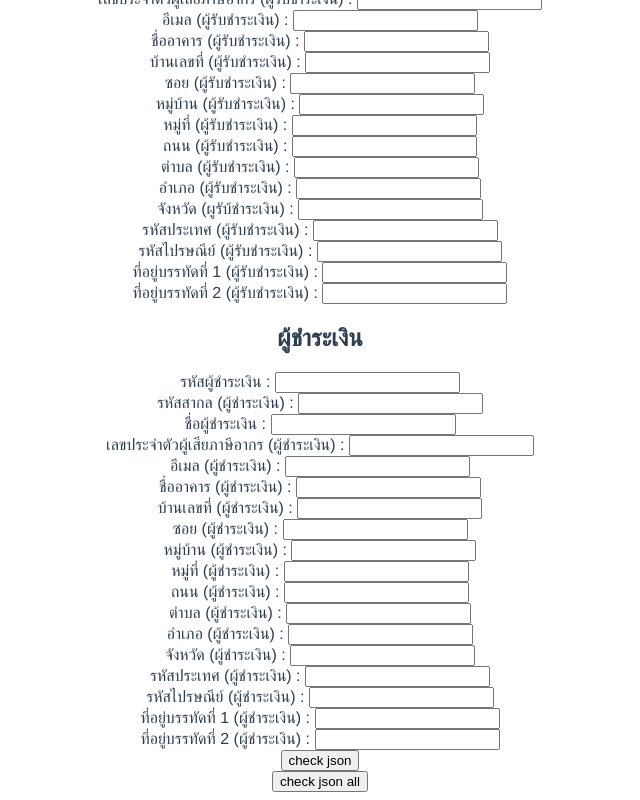
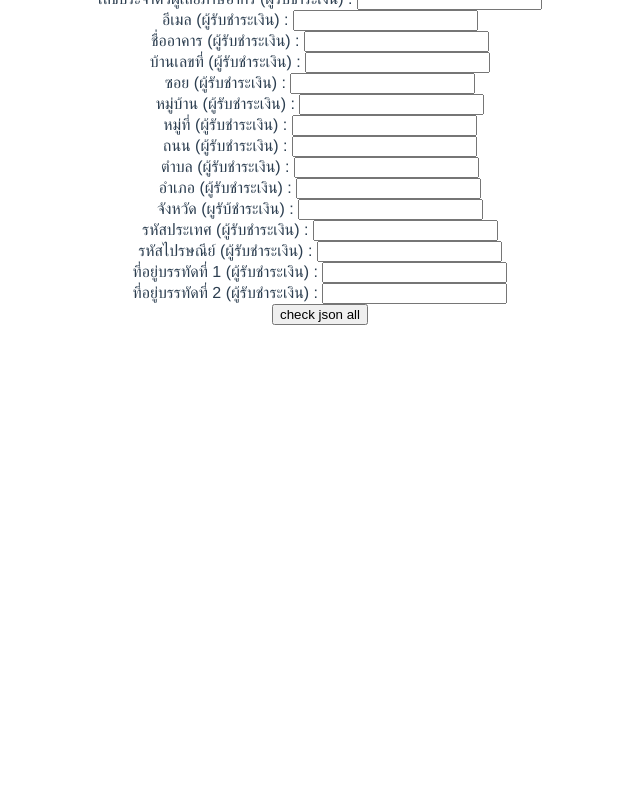
Before and after one commit to it-kmitl-2018/group10-frontend, a Vue app: page /#/ElectronicReceiptForm in a window 1280 px wide. Shown: the part 298-1098 px from the top of the page, without its empty margins (320-960 px from the left). After the commit the page ends 800 px from the top, so only its background shows below. Built offline with nearby package versions, Linux system fonts and the light colour scheme.

Commit message:
Finished send data to backend with data object on frontend

```diff
--- a/src/components/ElectronicReceiptForm.vue
+++ b/src/components/ElectronicReceiptForm.vue
@@ -3,16 +3,16 @@
     <br>
     <h1>ใบเสร็จอิเล็กทรอนิกส์</h1>
     <PayeeTradePartyForm :PayeeTradePartyFormProp="payee"></PayeeTradePartyForm>
-    <PayerTradePartyForm :PayerTradePartyFormProp="payer"></PayerTradePartyForm>
+    <!-- <PayerTradePartyForm :PayerTradePartyFormProp="payer"></PayerTradePartyForm> -->
     <button @click="testjson()">check json all</button>
   </div>
 </template>
 <script>
-import PayeeTradePartyForm from '@/components/Form-Page/PayeeTradePartyForm'
-import PayerTradePartyForm from '@/components/Form-Page/PayerTradePartyForm'
-import PayeeTradePartyData from '@/Data/PayeeTradeParty.data.js'
-import PayerTradePartyData from '@/Data/PayerTradeParty.data.js'
-import {AXIOS} from '@/Components/http-commons.js'
+import PayeeTradePartyForm from '@/components/Form-Page/payeeTradePartyForm'
+import PayerTradePartyForm from '@/components/Form-Page/payerTradePartyForm'
+import PayeeTradePartyData from '@/Data/payeeTradeParty.data.js'
+import PayerTradePartyData from '@/Data/payerTradeParty.data.js'
+import {AXIOS} from '@/components/http-commons.js'
 export default {
   data () {
     return {
@@ -26,12 +26,10 @@ export default {
   },
   methods: {
     testjson () {
-      alert(JSON.stringify(PayeeTradePartyData))
-      var params = new URLSearchParams()
-      params.append('PayeeTradePartyData', PayeeTradePartyData)
-      AXIOS.post('/infopayee', params)
+      console.log(JSON.stringify(PayeeTradePartyData.data))
+      AXIOS.post('/ElectronicReceipt', JSON.stringify(PayeeTradePartyData.data))
         .then(response => {
-          console.log(response.data)
+          console.log(params)
         }).catch(e => {
           this.error.push(e)
         })
--- a/src/components/Form-Page/PayeeTradePartyForm.vue
+++ b/src/components/Form-Page/PayeeTradePartyForm.vue
@@ -35,7 +35,7 @@
   <label>อำเภอ (ผู้รับชำระเงิน) : </label><input type="text" v-model="PayeeTradePartyFormProp.payeeDistrict"/><br>
   <label>จังหวัด (ผูรับ้ชำระเงิน) : </label><input type="text" v-model="PayeeTradePartyFormProp.payeeSubCountry"/><br>
   <label>รหัสประเทศ (ผู้รับชำระเงิน) : </label><input type="text" v-model="PayeeTradePartyFormProp.payeeCountrycode"/><br>
-  <label>รหัสไปรษณีย์ (ผู้รับชำระเงิน) : </label><input type="text" v-model="PayeeTradePartyFormProp.payeePostcode"/><br>
+  <label>รหัสไปรษณีย์ (ผู้รับชำระเงิน) : </label><input type="text" v-model="PayeeTradePartyFormProp.payeePostCode"/><br>
   <label>ที่อยู่บรรทัดที่ 1 (ผู้รับชำระเงิน) : </label><input type="text" v-model="PayeeTradePartyFormProp.payeeAddrLineOne"/><br>
   <label>ที่อยู่บรรทัดที่ 2 (ผู้รับชำระเงิน) : </label><input type="text" v-model="PayeeTradePartyFormProp.payeeAddrLineTwo"/><br>
 
@@ -65,9 +65,6 @@
 // import {AXIOS} from '../http-commons'
 
 export default{
-  props: ['PayeeTradePartyFormProp'],
-  methods: {
-
-  }
+  props: ['PayeeTradePartyFormProp']
 }
 </script>
--- a/src/components/Form-Page/PayerTradePartyForm.vue
+++ b/src/components/Form-Page/PayerTradePartyForm.vue
@@ -40,7 +40,7 @@
 </div>
 </template>
 <script>
-import {AXIOS} from '../http-commons'
+// import {AXIOS} from '../http-commons'
 
 export default{
   name: 'payertradepartyform',
```
